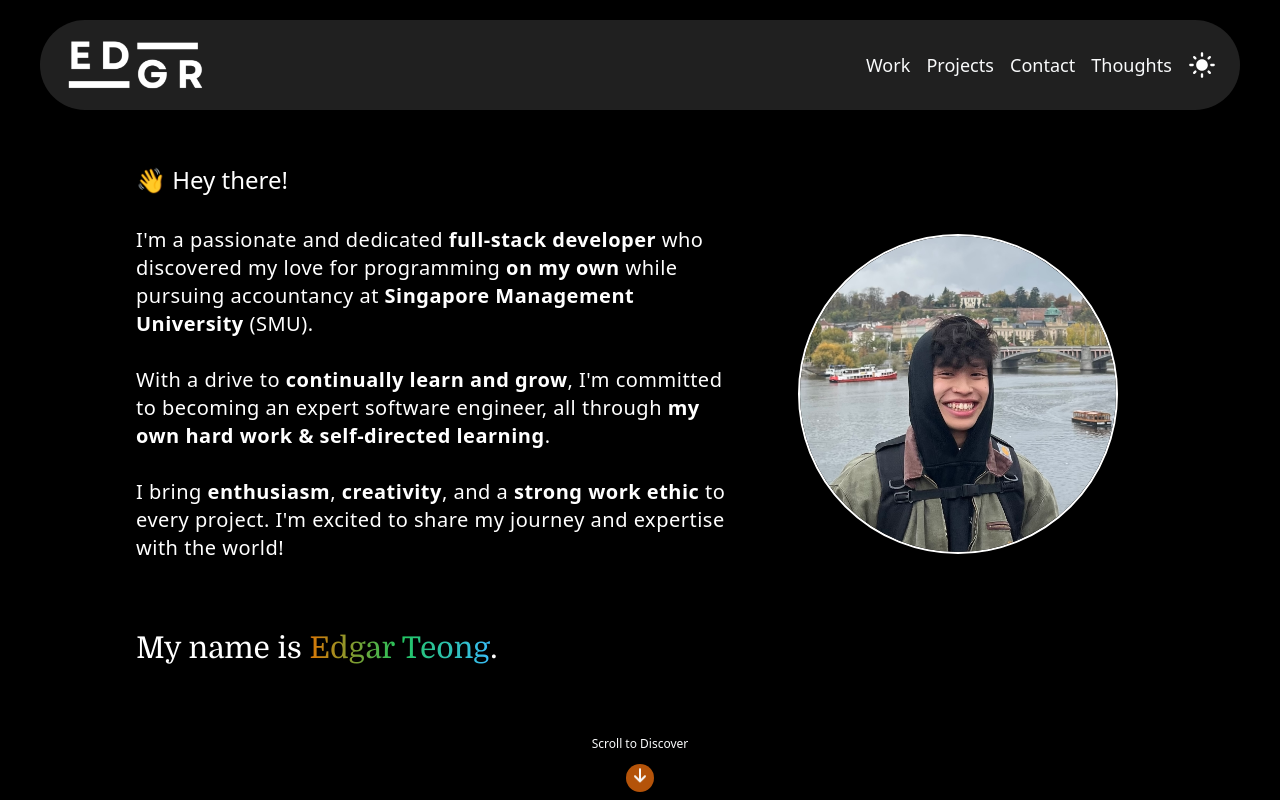
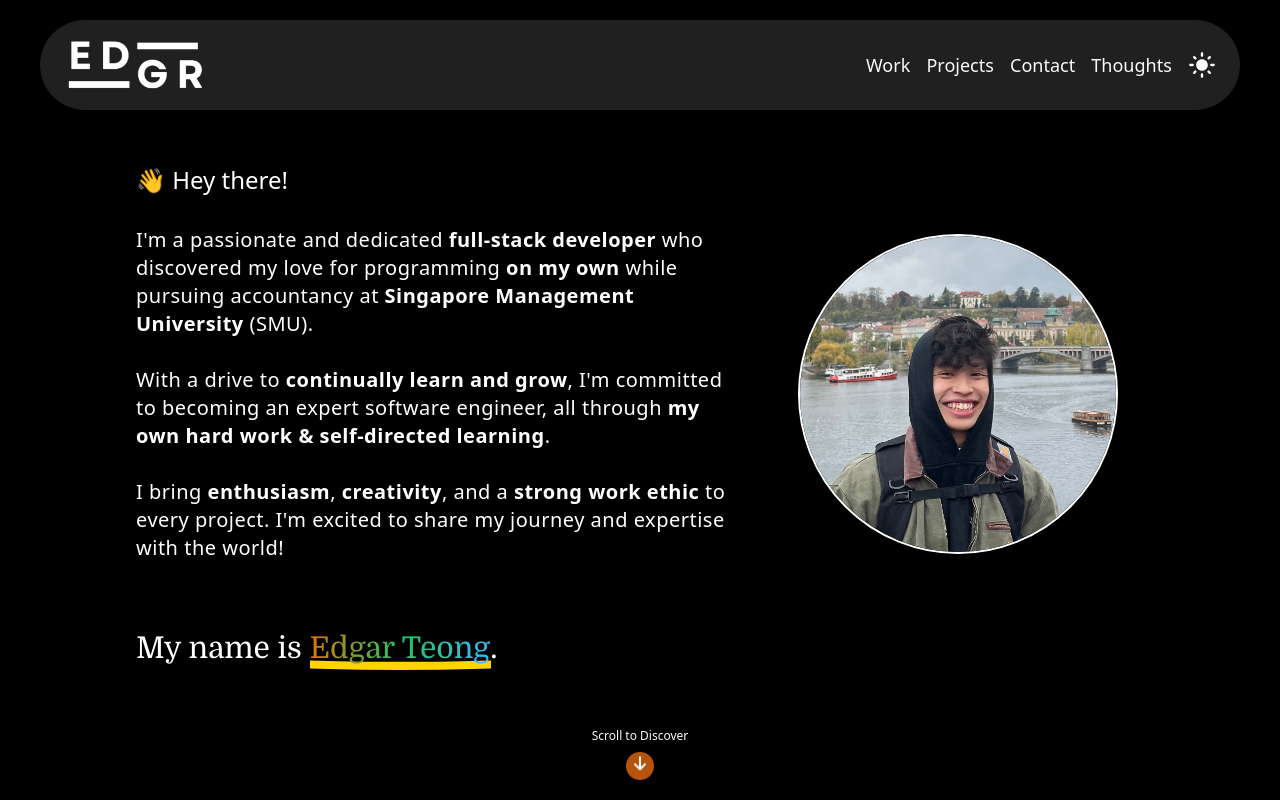
Before and after one commit to safarinexus/edgar-teong, a React (Vite) app: page / in a window 1280 px wide. Shown: the top 800 px of the page. Built offline with nearby package versions, Linux system fonts and the light colour scheme.

Commit message:
fixed some layouts and added highlight

```diff
--- a/src/App.tsx
+++ b/src/App.tsx
@@ -45,7 +45,7 @@ const App = () => {
       <ScrollIndicator height={dimensions.height}/>
       <div
         id="landing"
-        className="w-full max-w-[1200px] h-svh min-h-[700px] ml-auto mr-auto pt-[95px] xs:pt-[120px] sm:pt-[140px] pr-5 pl-5 sm:p-24 pb-8 "
+        className="w-full max-w-[1200px] h-svh min-h-[720px] ml-auto mr-auto pt-[95px] xs:pt-[120px] sm:pt-[140px] pr-5 pl-5 sm:p-24 pb-8 "
       >
         <Landing />
       </div>
--- a/src/components/PageComponents/Landing/Headshot.tsx
+++ b/src/components/PageComponents/Landing/Headshot.tsx
@@ -2,7 +2,7 @@ import HeadshotPhoto from "../../../assets/headshot.jpeg"
 
 const Headshot = () => {
   return (
-      <div id="headshot-container" className="relative flex justify-center items-center animate-fadeIn opacity-0 sm:col-start-2 sm:row-start-2">
+      <div id="headshot-container" className="relative flex justify-center items-center animate-fadeIn opacity-0 mt-4 sm:mt-0 sm:col-start-2 sm:row-start-2">
         <div className="relative size-48 md:size-5/6 lg:size-80 border-purpley dark:border-white border-2 bg-white rounded-full overflow-hidden">
           <img
             src={HeadshotPhoto}
--- a/src/components/PageComponents/Landing/Landing.tsx
+++ b/src/components/PageComponents/Landing/Landing.tsx
@@ -8,17 +8,25 @@ const Landing = () => {
                 sm:grid sm:gap-4 sm:items-center sm:grid-cols-[60%_40%] sm:grid-rows-[10%_auto_20%]
             "
         >
+            {/*can consider adding a button here that links to the contact me so you don't have to have links in two places*/}
             <Headshot />
 
             <h1 id="hey-there"className="textfont-light text-[5vw] xs:text-2xl sm:text-2xl mt-4 sm:mt-0 sm:col-start-1 sm:row-start-1 sm:self-end">
                 <span className="animate-wave inline-block">👋</span>
                 &nbsp;Hey there!
             </h1>
-            <h3 id="my-name-is" className="font-domine text-[7vw] xs:text-3xl leading-none sm:col-start-1 sm:row-start-3 animate-textFadeIn mt-4 sm:mt-0">
+
+            <h3 id="my-name-is" className="font-domine text-[7vw] xs:text-3xl leading-none sm:col-start-1 sm:row-start-3 mt-4 sm:mt-0">
                 My name is&nbsp;
-                <span className="bg-gradient-to-r from-amber-600 via-green-500 to-sky-400 inline-block text-transparent bg-clip-text">Edgar Teong</span>
+                <span className="relative bg-gradient-to-r from-amber-600 via-green-500 to-sky-400 inline-block text-transparent bg-clip-text">
+                    Edgar Teong
+                    <svg className="absolute -bottom-3 w-full scale-0 origin-left transition-transform animate-highlight left-0 h-auto -z-10 transform translate-y-1/3 saturate-200" xmlns="http://www.w3.org/2000/svg" viewBox="0 0 200 20">
+                        <path d="M0,5 C50,7 150,7 200,5" stroke="#F2CD02" fill="none" stroke-width="9" stroke-linecap="round"/>
+                    </svg>
+                </span>
                 .
             </h3>
+
             <p className="tracking-wide leading-[19px] sm:text-left font-light text-[4vw] xs:text-base sm:text-[2vw] md:text-base lg:text-xl sm:row-start-2 animate-textFadeIn mt-4 sm:mt-0">
                 I&#39;m a passionate and dedicated <span className="font-bold">full-stack developer</span> who discovered my love for programming <span className="font-bold">on my own</span> while pursuing accountancy at&nbsp;
                 <span className="font-bold">Singapore Management University</span> &#40;SMU&#41;.
@@ -30,8 +38,11 @@ const Landing = () => {
                 and a <span className="font-bold">strong work ethic</span> to every project.
                 I&#39;m excited to share my journey and expertise with the world!
             </p>
+
         </div>
     )
 }
 
 export default Landing;
+
+/**/
--- a/src/components/ScrollIndicator.tsx
+++ b/src/components/ScrollIndicator.tsx
@@ -26,7 +26,7 @@ const ScrollIndicator = ({ height }: Props) => {
   }, []);
 
   return (
-    <div id="scroll-indicator-container" className="fixed w-full flex z-10 flex-col items-center space-y-2 bottom-2 will-change-scroll" style={{ opacity }}>
+    <div id="scroll-indicator-container" className="fixed w-full flex z-10 flex-col items-center space-y-1 bottom-5 will-change-scroll" style={{ opacity }}>
 
         { height < 725 ? ("") :
           <HashLink to="/#work" id="scroll-text" className="opacity-0 animate-fadeIn bg-beige dark:bg-black p-1 rounded-md">
--- a/tailwind.config.js
+++ b/tailwind.config.js
@@ -18,6 +18,7 @@ export default {
         indicateScroll: '1s indicateScroll 1.5s ease-out infinite',
         fadeIn: '0.5s fadeIn 1s ease-in forwards',
         textFadeIn: 'textFadeIn 1s ease-out forwards',
+        highlight: '0.5s highlight 1s ease-out forwards'
       },
       keyframes: {
         wave: {
@@ -40,6 +41,10 @@ export default {
           '0%': { transform: 'translateY(-20px)', opacity: '0' },
           '100%': { transform: 'translateY(0)', opacity: '1' },
         },
+        highlight: {
+          '0%': { transform: 'scale(0)' },
+          '100%': { transform: 'scale(1)' },
+        }
       },
       boxShadow: {
         'underline': '0 2px 0 0 black;',
```
